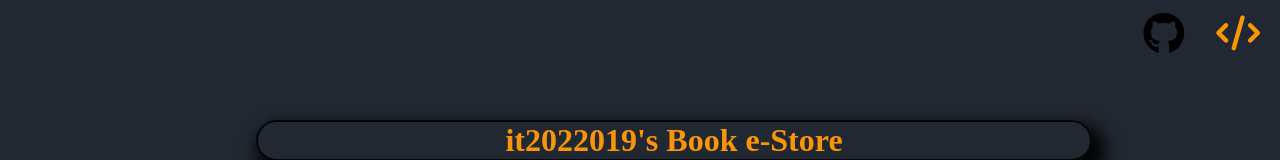
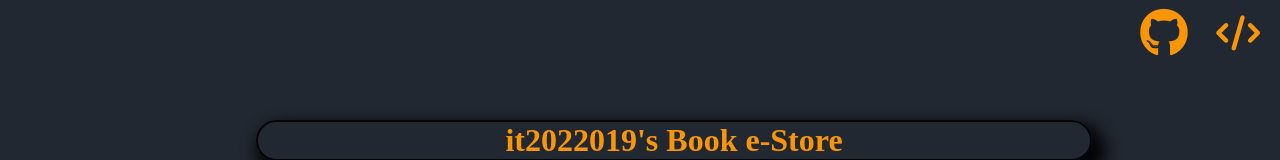
Before and after one commit to NikosZapantis/Book-E-Store, a plain HTML site: page index.html in a window 1280 px wide. In both pictures the pointer is over the link 1164 px from the left and 32 px from the top of the page. Shown: the top 160 px of the page. Drawn offline with Linux system fonts and the light colour scheme.

Commit message:
Links Customization {Updated}

```diff
--- a/src/bookstore.css
+++ b/src/bookstore.css
@@ -491,11 +491,12 @@ label {
 .links a {
     text-decoration: none;
     color: #f99607;
+    transition: 0.4s ease-in-out;
 }
 
 .links a:hover {
-    transform: scale(1.2);
-    color: black;
+    transform: scale(1.4);
+    transition: 0.4s ease-in-out;
 }
 
 .links i {
```
